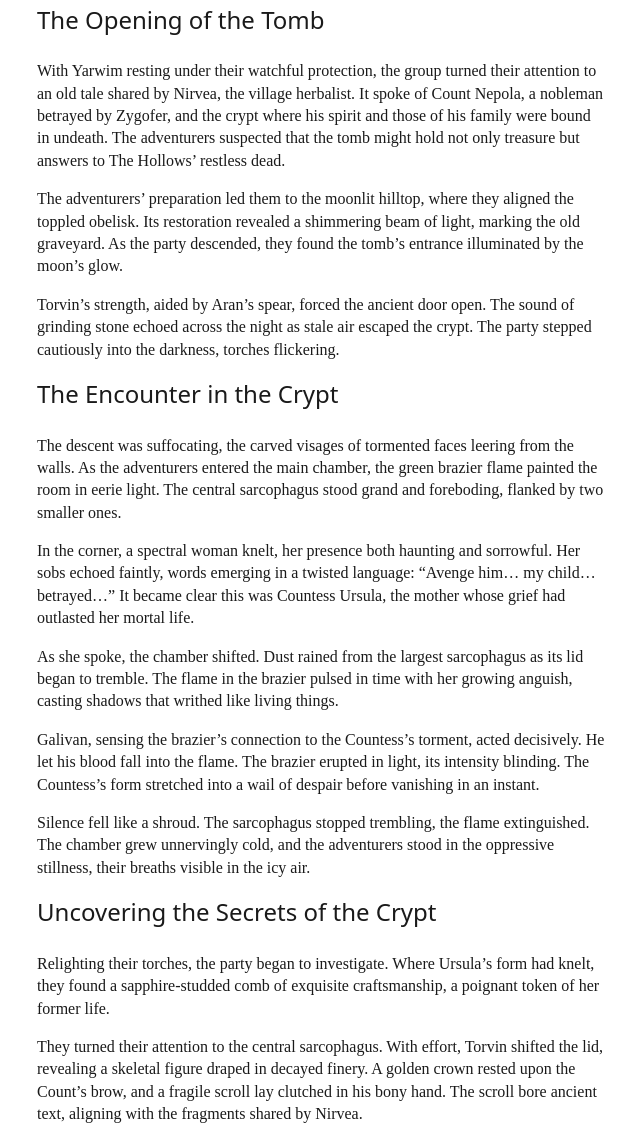
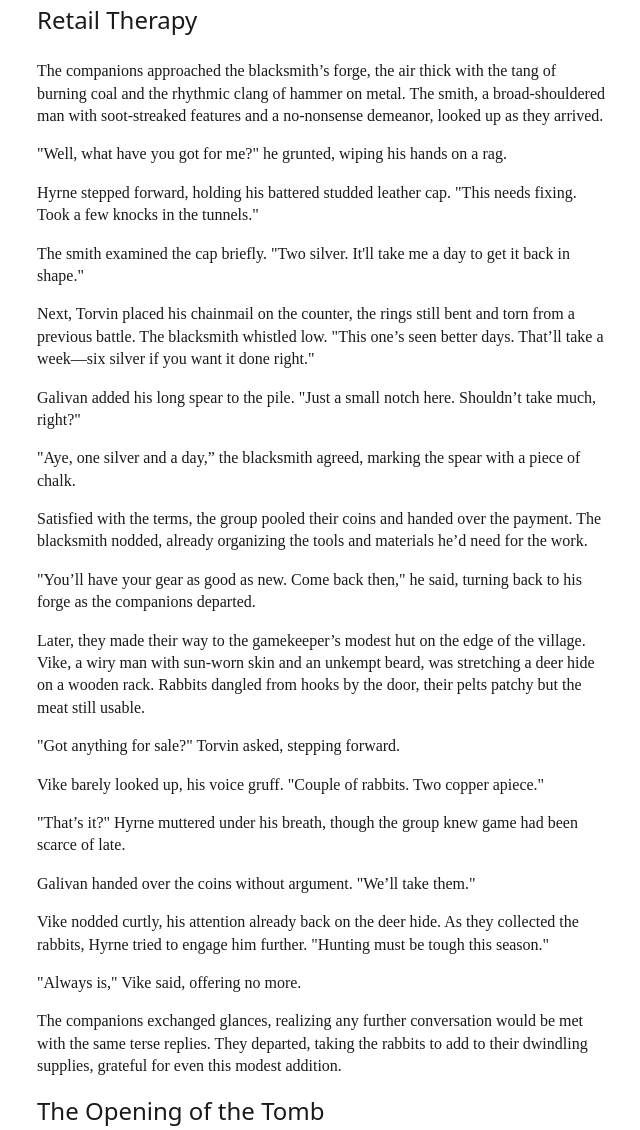
Before and after one commit to 00VOID/flblog, an Eleventy site: page content/sessions/session-11.md in a window 1280 px wide. Shown: the part 1821-2951 px from the top of the page, without its empty margins (319-959 px from the left). Built offline with nearby package versions, Linux system fonts and the light colour scheme; Eleventy itself is replaced by a stand-in of ours; files that its build step writes are made by us from their sources; no server answers; a web font is replaced by a local one.

Commit message:
Update session 11

```diff
--- a/content/sessions/session-11.md
+++ b/content/sessions/session-11.md
@@ -40,6 +40,42 @@ The adventurers bristled at his detachment. His parting words, though directed a
 
 With a final tap of his staff, Sturkas disappeared into the twilight. His indifference left the party unsettled, but Yarwim, visibly shaken, needed their support. They guided him back to the inn, vowing not to let such violence threaten him again.
 
+### Retail Therapy
+
+The companions approached the blacksmith’s forge, the air thick with the tang of burning coal and the rhythmic clang of hammer on metal. The smith, a broad-shouldered man with soot-streaked features and a no-nonsense demeanor, looked up as they arrived.
+
+"Well, what have you got for me?" he grunted, wiping his hands on a rag.
+
+Hyrne stepped forward, holding his battered studded leather cap. "This needs fixing. Took a few knocks in the tunnels."
+
+The smith examined the cap briefly. "Two silver. It'll take me a day to get it back in shape."
+
+Next, Torvin placed his chainmail on the counter, the rings still bent and torn from a previous battle. The blacksmith whistled low. "This one’s seen better days. That’ll take a week—six silver if you want it done right."
+
+Galivan added his long spear to the pile. "Just a small notch here. Shouldn’t take much, right?"
+
+"Aye, one silver and a day,” the blacksmith agreed, marking the spear with a piece of chalk.
+
+Satisfied with the terms, the group pooled their coins and handed over the payment. The blacksmith nodded, already organizing the tools and materials he’d need for the work.
+
+"You’ll have your gear as good as new. Come back then," he said, turning back to his forge as the companions departed.
+
+Later, they made their way to the gamekeeper’s modest hut on the edge of the village. Vike, a wiry man with sun-worn skin and an unkempt beard, was stretching a deer hide on a wooden rack. Rabbits dangled from hooks by the door, their pelts patchy but the meat still usable.
+
+"Got anything for sale?" Torvin asked, stepping forward.
+
+Vike barely looked up, his voice gruff. "Couple of rabbits. Two copper apiece."
+
+"That’s it?" Hyrne muttered under his breath, though the group knew game had been scarce of late.
+
+Galivan handed over the coins without argument. "We’ll take them."
+
+Vike nodded curtly, his attention already back on the deer hide. As they collected the rabbits, Hyrne tried to engage him further. "Hunting must be tough this season."
+
+"Always is," Vike said, offering no more.
+
+The companions exchanged glances, realizing any further conversation would be met with the same terse replies. They departed, taking the rabbits to add to their dwindling supplies, grateful for even this modest addition.
+
 ### The Opening of the Tomb
 
 With Yarwim resting under their watchful protection, the group turned their attention to an old tale shared by Nirvea, the village herbalist. It spoke of Count Nepola, a nobleman betrayed by Zygofer, and the crypt where his spirit and those of his family were bound in undeath. The adventurers suspected that the tomb might hold not only treasure but answers to The Hollows’ restless dead.
```
